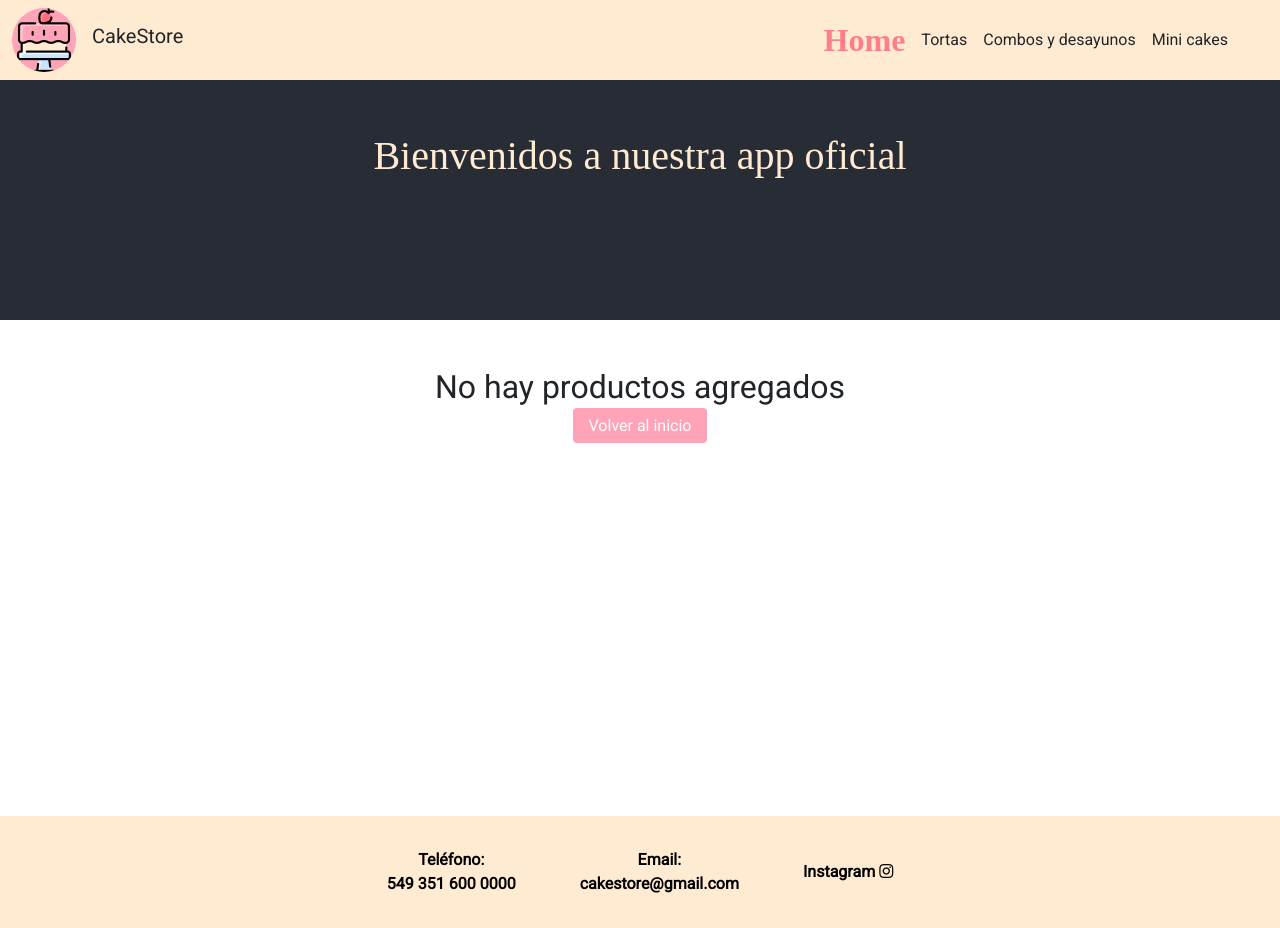
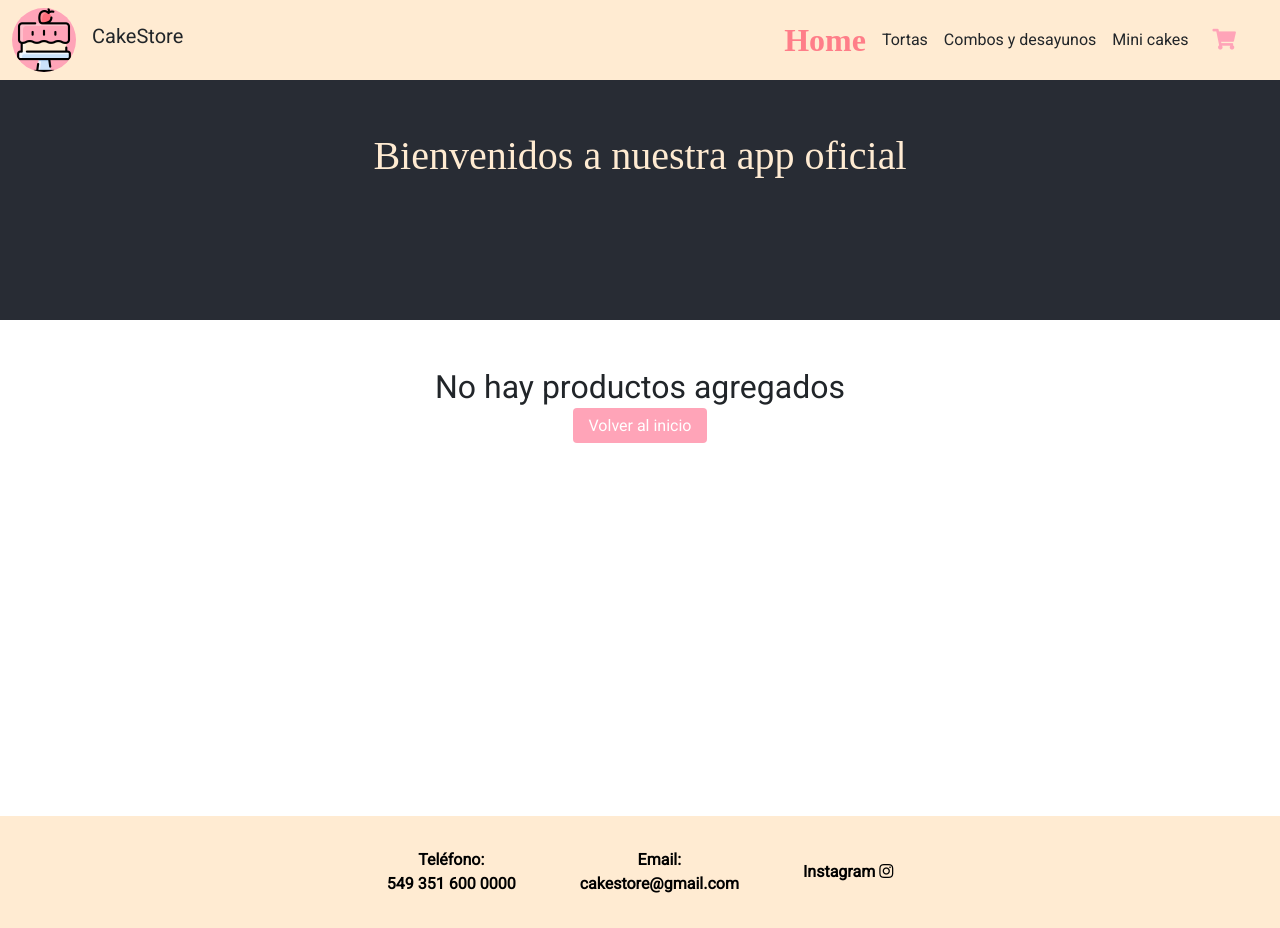
Before and after one commit to fabianabarrionuevo/hus-app, a React (Create React App) app: page /cart in a window 1280 px wide. Built offline with nearby package versions, Linux system fonts and the light colour scheme; a web font is replaced by a local one.

Commit message:
modifico cart widget

```diff
--- a/src/components/CartWidget/CartWidget.js
+++ b/src/components/CartWidget/CartWidget.js
@@ -6,10 +6,7 @@ import { CartContext } from "../../context/CartContext";
 
 function CartWidget () {
 
-  const {cart} = useContext(CartContext);
-  const itemsInCart = cart.reduce((totalItems, item) => {
-    return totalItems += item.quantityToAdd;
-  }, 0)
+  const {itemsInCart} = useContext(CartContext);
 
   return(
     <Link to="/cart" className="cart-widget">
--- a/src/components/Checkout/checkout.css
+++ b/src/components/Checkout/checkout.css
@@ -1,7 +1,8 @@
 .checkout-container{
   width: 60%;
-  margin: 0 auto;
+  margin: 3rem auto;
   text-align: center;
+  min-height: 50vh;
 }
 
 .checkout-title{
--- a/src/components/NavBar/NavBar.js
+++ b/src/components/NavBar/NavBar.js
@@ -3,13 +3,9 @@ import Logo from '../Logo/Logo'
 import CartWidget from "../CartWidget/CartWidget";
 import '../../styles/index.css';
 import './navBar.css';
-import { CartContext } from "../../context/CartContext";
-import { useContext } from "react";
-
 
 function NavBar() {
   const history = useHistory();
-  const { cart } = useContext(CartContext);
 
   return (
     <Router>
@@ -41,16 +37,9 @@ function NavBar() {
             <li className="nav-item" onClick={ () => history.push("/category/mini-cakes")}>
               Mini cakes
             </li>
-            {
-              cart.length > 0 ?
             <li className="nav-item" onClick={ () => history.push("/cart")}>
                 <CartWidget />
             </li>
-            :
-            <li className="nav-item">
-            </li>
-
-            }
           </ul>
         </div>
       </div>
--- a/src/containers/ItemDetailContainer.js
+++ b/src/containers/ItemDetailContainer.js
@@ -13,10 +13,8 @@ function ItemDetailContainer() {
   const { productId } = useParams();
 
   useEffect(() => {
+    const docRef = doc(db, 'productos', productId);
 
-    //1-armar la referencia a mi coleccion o documento
-    const docRef = doc(db, 'productos', productId)
-    //2-hacer la peticion a esa referencia
     getDoc(docRef)
       .then((doc) => {
         const data = {
@@ -32,7 +30,7 @@ function ItemDetailContainer() {
   }, [productId]);
 
   return (
-    <div>
+    <div className='itemDetailContainer'>
       {
         loading ?
         <Loader /> :
--- a/src/context/CartContext.js
+++ b/src/context/CartContext.js
@@ -47,6 +47,10 @@ import { useEffect } from "react/cjs/react.development";
     return total += item.price * item.quantityToAdd;
   }, 0)
 
+  const itemsInCart = cart.reduce((totalItems, item) => {
+    return totalItems += item.quantityToAdd;
+  }, 0)
+
   return (
     <CartContext.Provider value = {{
         cart,
@@ -55,7 +59,8 @@ import { useEffect } from "react/cjs/react.development";
         inCart,
         clearCart,
         editCount,
-        totalCart
+        totalCart,
+        itemsInCart
     }}>
       {children}
     </CartContext.Provider>
--- a/src/styles/App.css
+++ b/src/styles/App.css
@@ -1,9 +1,17 @@
 .app {
   font-family: 'Roboto', sans-serif;
   font-weight: 400;
+  min-height: 50vh;
 }
 
 .listContainer{
   width: 90%;
   margin: 5rem auto;
+  min-height: 50vh;
 }
+
+.itemDetailContainer{
+  width: 90%;
+  margin: 0 auto;
+  min-height: 50vh;
+}
```
